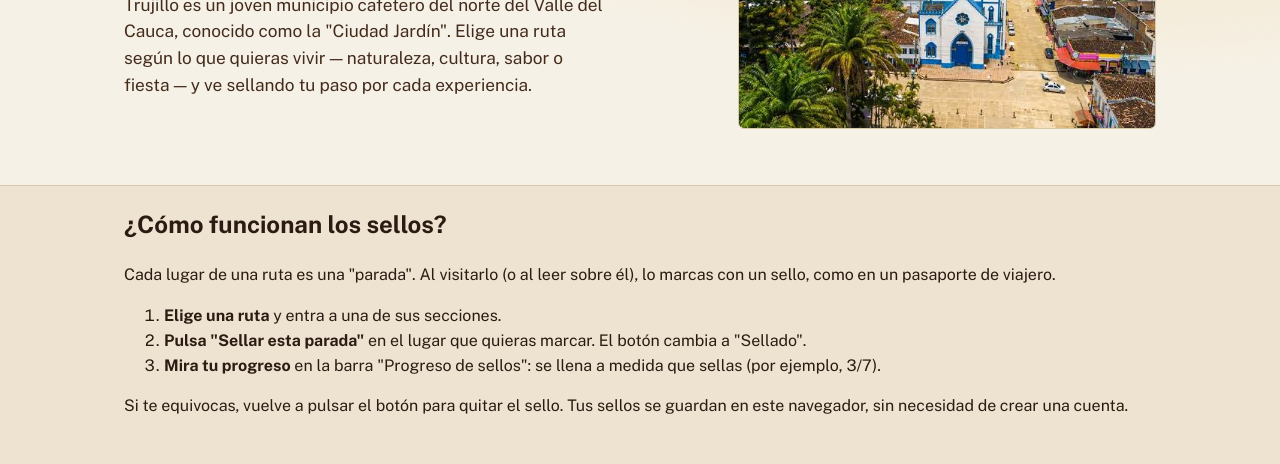
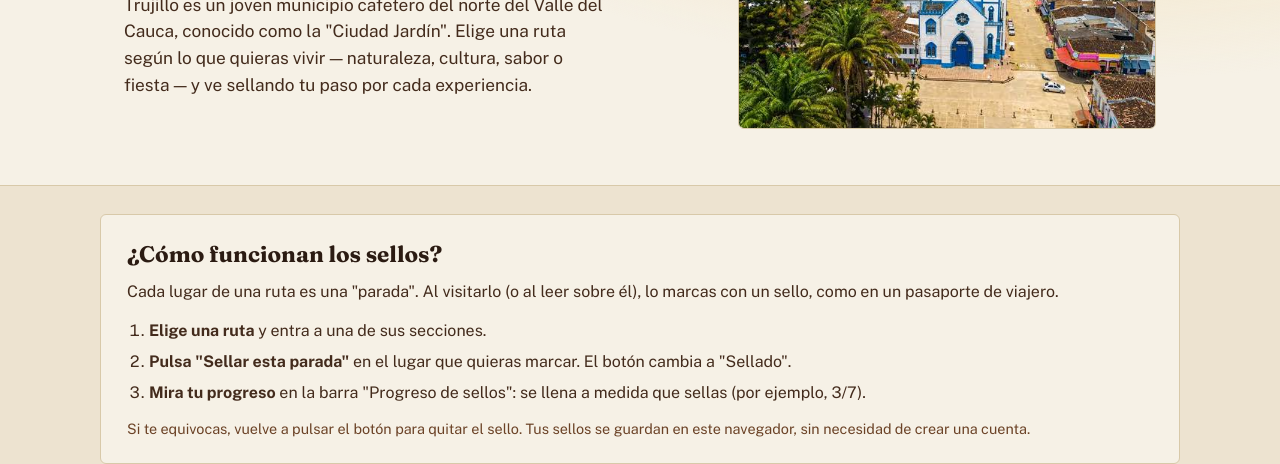
Before and after one commit to Miguel252620/rutas-trujillo, a plain HTML site: page index.html in a window 1280 px wide. Shown: the part 376-840 px from the top of the page. Drawn offline with nearby package versions, Linux system fonts and the light colour scheme.

Commit message:
Add files via upload

```diff
--- a/assets/css/style.css
+++ b/assets/css/style.css
@@ -235,3 +235,23 @@ nav.main-nav a.current{color:var(--gold-500); border-bottom:2px solid var(--gold
 .stub{padding:64px 0; text-align:left}
 .stub h1{font-family:var(--font-display); font-size:2.2rem}
 .stub p{max-width:56ch; color:var(--coffee-700)}
+
+/* ---------- Fase 5: explicación de sellos (inicio) ---------- */
+.how-stamps{
+  margin-top:28px; padding:22px 26px;
+  background:var(--cream-50); border:1px solid var(--paper-line);
+  border-radius:var(--radius-stamp);
+}
+.how-stamps h2{font-family:var(--font-display); font-size:1.4rem; margin:0 0 8px}
+.how-stamps .how-lead{margin:0 0 12px; color:var(--coffee-700)}
+.how-steps{margin:0 0 12px; padding-left:22px; color:var(--coffee-700); line-height:1.7}
+.how-steps li{margin-bottom:4px}
+.how-note{margin:0; font-size:0.9rem; color:var(--coffee-600)}
+
+/* ---------- Fase 5: fuentes por página ---------- */
+.sources{padding:0 0 28px}
+.sources h2{font-family:var(--font-display); font-size:1.15rem; margin:0 0 8px}
+.sources .sources-list{margin:0 0 6px; color:var(--coffee-700); line-height:1.7; overflow-wrap:anywhere}
+.sources .sources-list a{color:var(--coffee-900)}
+.sources .sources-note{margin:0; font-size:0.85rem; color:var(--coffee-600)}
+.refs li:target{background:var(--gold-200); border-radius:4px; padding:4px 6px}
```
